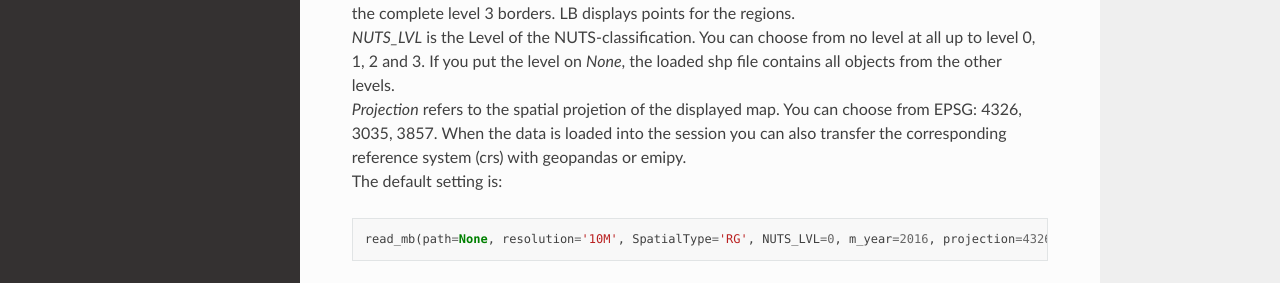
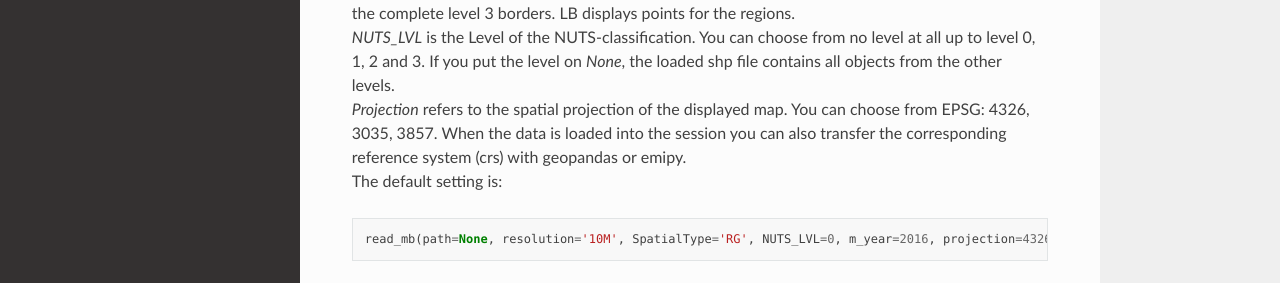
Before and after one commit to ElsevierSoftwareX/SOFTX-D-21-00134, a Sphinx documentation site: the page built from docs/source/datainformation.rst, in a window 1280 px wide and 900 px high, scrolled down 4591 px. Shown: the part 450-733 px from the top of the window. Built offline with Sphinx 7.4.7 and the Read the Docs theme 2.0.0, drawn with Linux system fonts in a browser that asks for light colours.

Commit message:
Update datainformation.rst

```diff
--- a/docs/source/datainformation.rst
+++ b/docs/source/datainformation.rst
@@ -235,7 +235,7 @@ Map Data
 | *Spatialtype* has three different options: RG (region), BD (boundary) and LB. For the emipy visualisation functions, the information, stored in the RG file are necessary. Therefore it is chosen by default. Mainly for layout configuration, you can choose BD to only show the borders.
 | Take into acount, that for the higher NUTS levels, the file just stores new occuring borders. So you would have to plot level 0, 1, 2 and then 3 on top of each other (or level None) to get a map with the complete level 3 borders. LB displays points for the regions.
 | *NUTS_LVL* is the Level of the NUTS-classification. You can choose from no level at all up to level 0, 1, 2 and 3. If you put the level on *None*, the loaded shp file contains all objects from the other levels.
-| *Projection* refers to the spatial projetion of the displayed map. You can choose from EPSG: 4326, 3035, 3857. When the data is loaded into the session you can also transfer the corresponding reference system (crs) with geopandas or emipy.
+| *Projection* refers to the spatial projection of the displayed map. You can choose from EPSG: 4326, 3035, 3857. When the data is loaded into the session you can also transfer the corresponding reference system (crs) with geopandas or emipy.
 | The default setting is:
 
 .. code-block:: python
```
